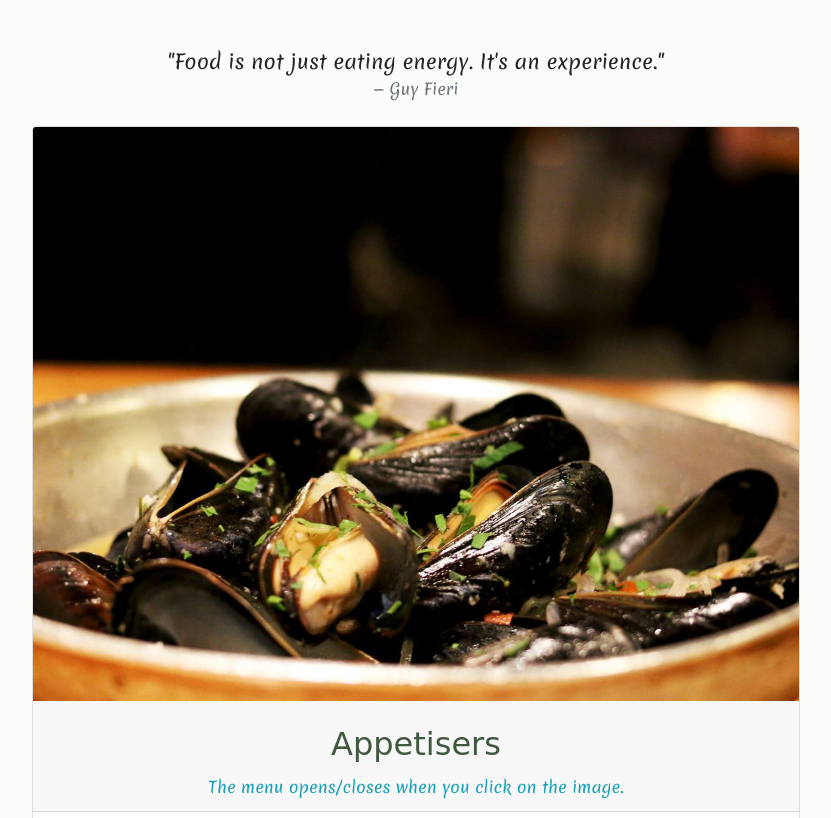
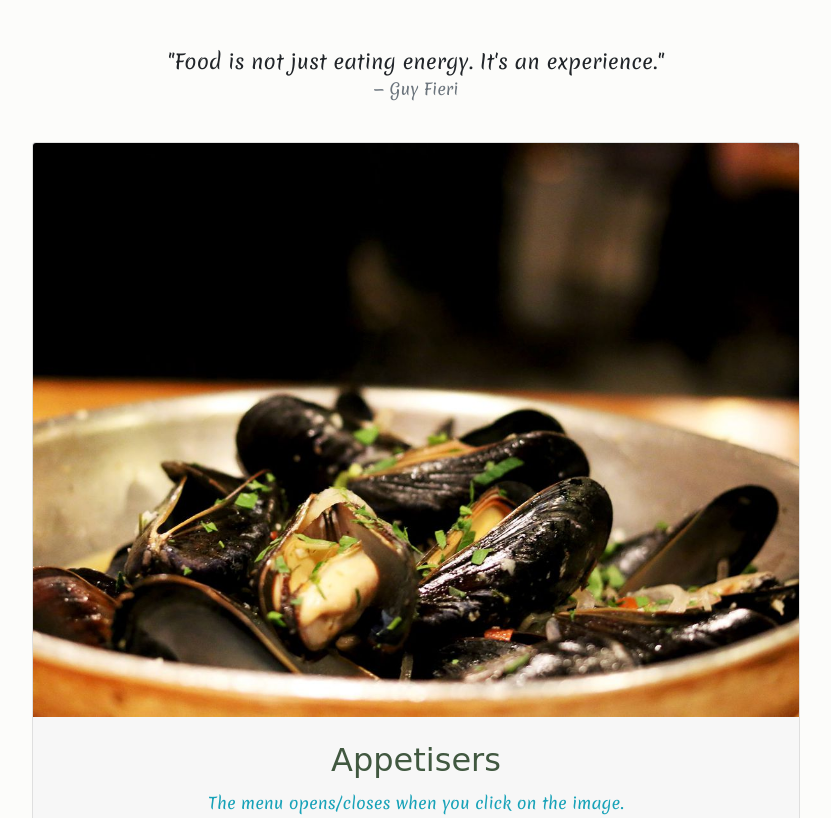
Before and after one commit to MissMendonca/restaurant_seasons, a plain HTML site: page templates/menu.html in a window 1280 px wide. Shown: the part 632-1450 px from the top of the page, without its empty margins (224-1055 px from the left). Drawn offline with nearby package versions, Linux system fonts and the light colour scheme; a web font is replaced by a local one.

Commit message:
Margin top added to menu card

```diff
--- a/static/css/main.css
+++ b/static/css/main.css
@@ -252,7 +252,6 @@ a, .btn-link{
         font-size: medium;
     }
 
-
     .drinks_menu_width, .cards_width {
        width: 60%;
     }
--- a/templates/menu.html
+++ b/templates/menu.html
@@ -79,7 +79,8 @@
                     <footer class="blockquote-footer">Guy Fieri</footer>
                 </blockquote>
 
-                <div class="card">
+                <!--Bootstrap margin top 3(mt-3)-->
+                <div class="card mt-3">
 
                     <!-- When this image is clicked, the card menu is opened/closed.  -->
                     <img class="card-img-top" src="/static/image/food_images/mussels.jpg" alt="Appetisers Presentation"
```
